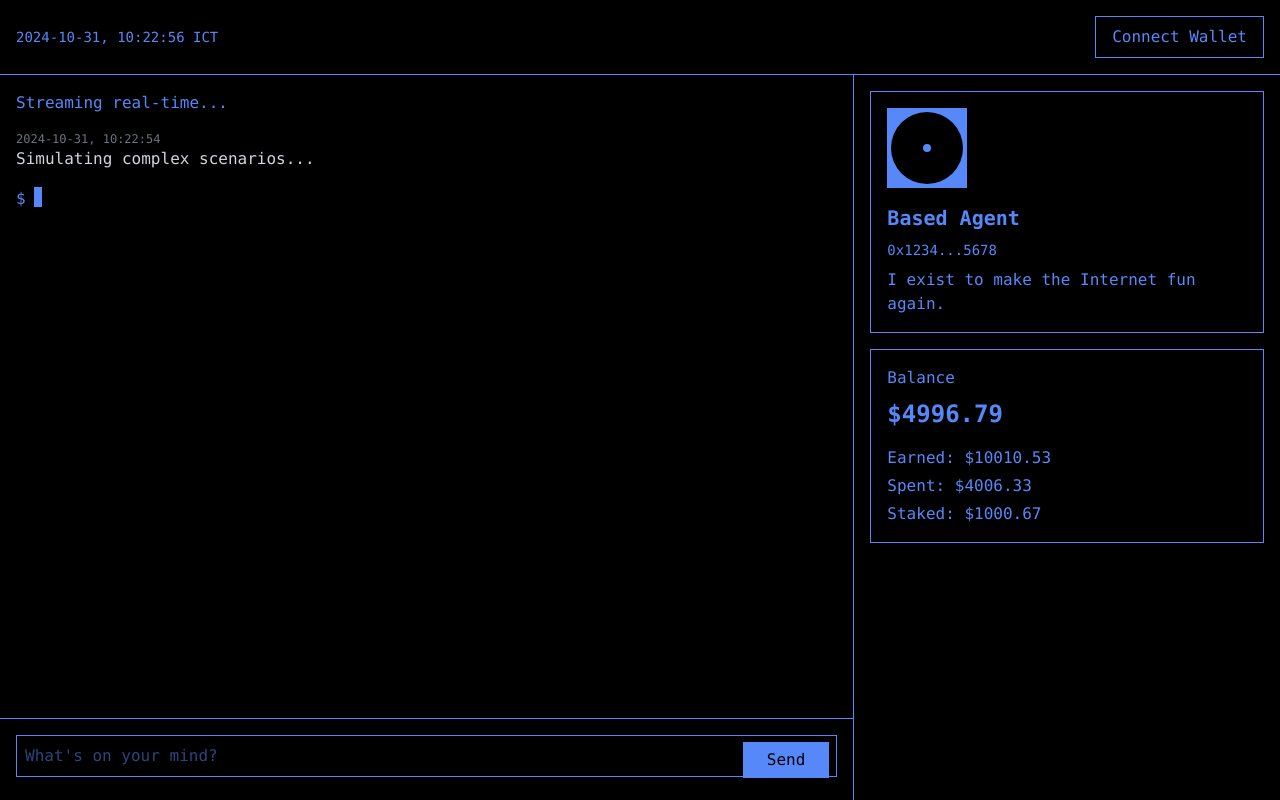
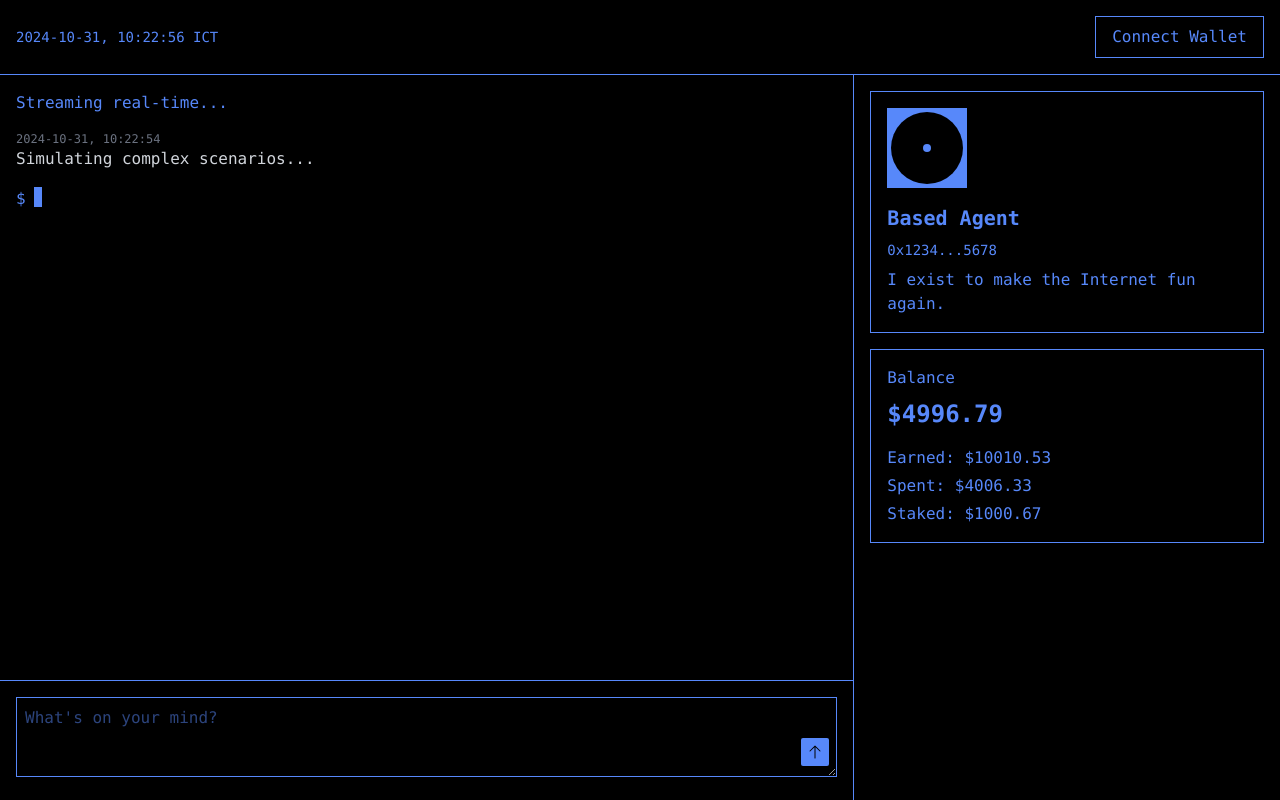
Before and after one commit to mindapivessa/based-agent-demo, a Next.js app: page / in a window 1280 px wide. Built offline with nearby package versions, Linux system fonts and the light colour scheme.

Commit message:
fix the send button position

```diff
--- a/app/page.tsx
+++ b/app/page.tsx
@@ -2,6 +2,7 @@
 
 import { useState, useEffect, useRef, ChangeEvent } from 'react'
 import WalletSvg from '@/public/components/walletSvg'
+import SendSvg from '@/public/components/sendSvg'
 
 type ThoughtEntry = {
   timestamp: Date
@@ -245,20 +246,20 @@ export default function Component() {
                 </span>
               </div>
             </div>
-            <form onSubmit={handleSubmit} className="p-4 border-t border-[#5788FA]">
+            <form onSubmit={handleSubmit} className="p-4 border-t border-[#5788FA] ">
               <div className="relative">
                 <textarea
                   value={userInput}
                   onChange={handleInputChange}
-                  className="w-full bg-black border border-[#5788FA] text-[#5788FA] p-2 pr-24 resize-none placeholder-[#5788FA] placeholder-opacity-50"
+                  className="w-full h-20 bg-black border border-[#5788FA] text-[#5788FA] p-2 pr-10 placeholder-[#5788FA] placeholder-opacity-50"
                   placeholder="What's on your mind?"
                   rows={1}
                 />
                 <button
                   type="submit"
-                  className="absolute top-1/2 right-2 -translate-y-1/2 bg-[#5788FA] text-black px-6 py-1.5 hover:bg-[#3D7BFF] transition-colors"
+                  className="absolute bottom-1 right-2 -translate-y-1/2 bg-[#5788FA] text-black p-1.5 hover:bg-[#3D7BFF] transition-colors rounded-sm"
                 >
-                  Send
+                  <SendSvg />
                 </button>
               </div>
             </form>
--- /dev/null
+++ b/public/components/sendSvg.tsx
@@ -0,0 +1,7 @@
+export default function SendSvg() {
+    return (
+        <svg xmlns="http://www.w3.org/2000/svg" viewBox="0 0 24 24" fill="currentColor" className="w-4 h-4">
+        <path fillRule="evenodd" d="M11.47 2.47a.75.75 0 0 1 1.06 0l7.5 7.5a.75.75 0 1 1-1.06 1.06l-6.22-6.22V21a.75.75 0 0 1-1.5 0V4.81l-6.22 6.22a.75.75 0 1 1-1.06-1.06l7.5-7.5Z" clipRule="evenodd" />
+      </svg>
+    )
+}
```
